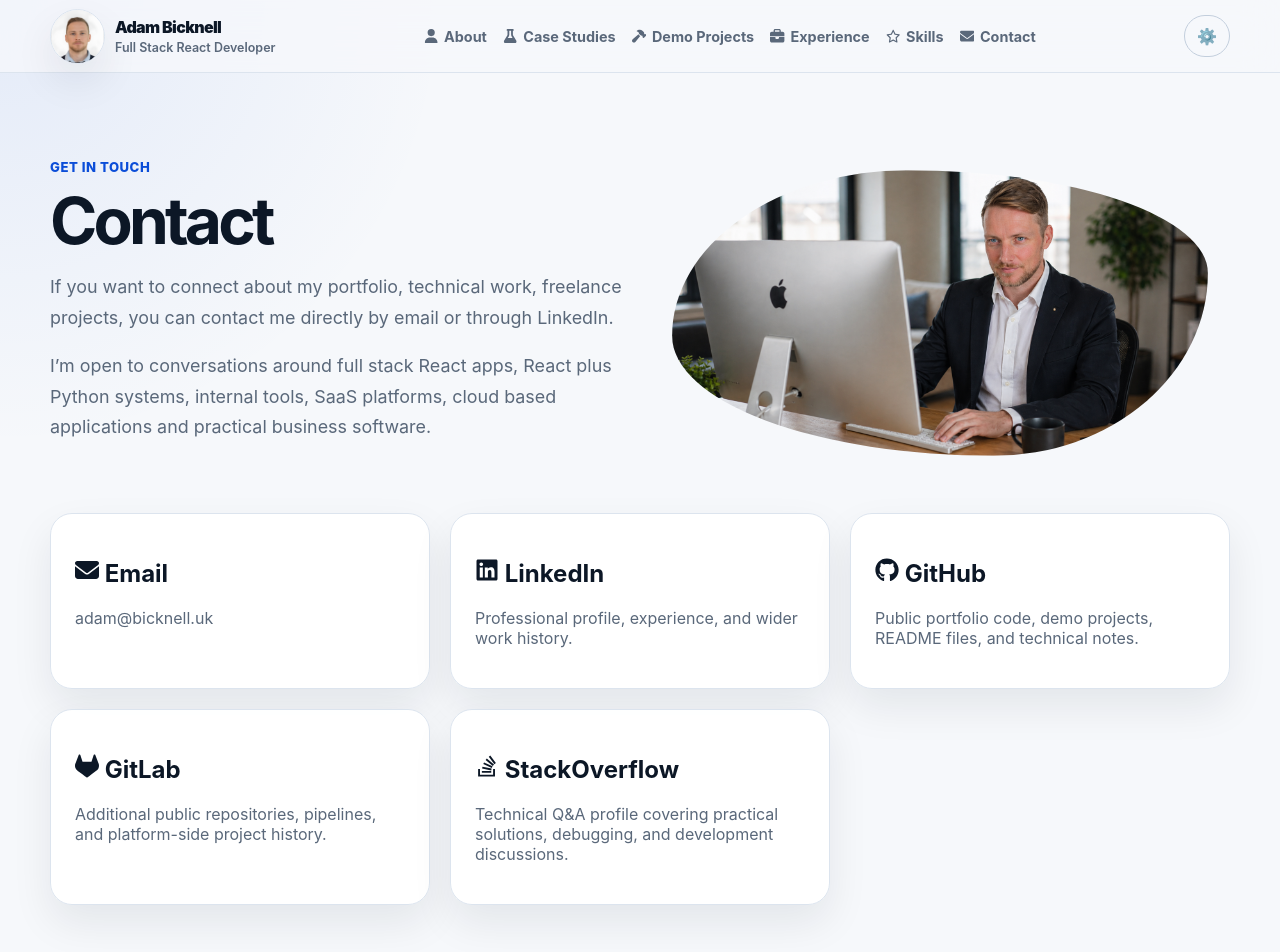
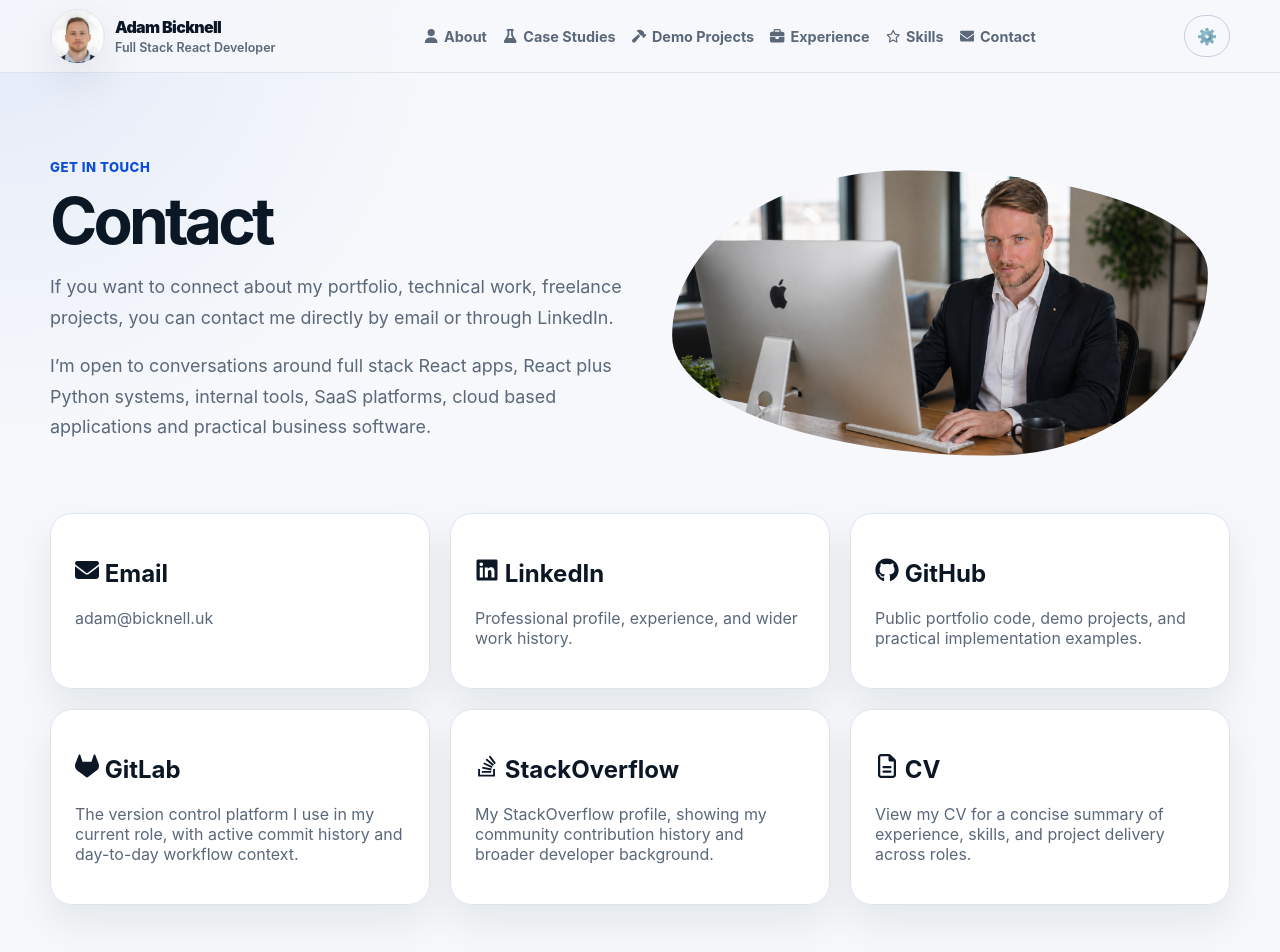
Before and after one commit to adambicknell/development-portfolio, a Next.js app: page /contact in a window 1280 px wide. Shown: the top 952 px of the page. Built offline with nearby package versions, Linux system fonts and the light colour scheme.

Commit message:
ADD: CV to contact page.

```diff
--- a/src/app/contact/page.tsx
+++ b/src/app/contact/page.tsx
@@ -1,4 +1,5 @@
 import Image from "next/image";
+import Link from "next/link";
 import { site } from "@/data/site";
 import { PortfolioLinksRow } from "@/components/PortfolioLinksRow";
 import {
@@ -6,6 +7,7 @@ import {
   FaGithub,
   FaGitlab,
   FaLinkedin,
+  FaRegFileLines,
   FaStackOverflow,
 } from "react-icons/fa6";
 
@@ -68,8 +70,7 @@ export default function Page() {
               <FaGithub aria-hidden="true" /> GitHub
             </h2>
             <p className="muted">
-              Public portfolio code, demo projects, README files, and technical
-              notes.
+              Public portfolio code, demo projects, and practical implementation examples.
             </p>
           </a>
 
@@ -78,8 +79,7 @@ export default function Page() {
               <FaGitlab aria-hidden="true" /> GitLab
             </h2>
             <p className="muted">
-              Additional public repositories, pipelines, and platform-side
-              project history.
+              The version control platform I use in my current role, with active commit history and day-to-day workflow context.
             </p>
           </a>
 
@@ -88,10 +88,18 @@ export default function Page() {
               <FaStackOverflow aria-hidden="true" /> StackOverflow
             </h2>
             <p className="muted">
-              Technical Q&A profile covering practical solutions, debugging, and
-              development discussions.
+              My StackOverflow profile, showing my community contribution history and broader developer background.
             </p>
           </a>
+
+          <Link className="card" href="/cv">
+            <h2>
+              <FaRegFileLines aria-hidden="true" /> CV
+            </h2>
+            <p className="muted">
+              View my CV for a concise summary of experience, skills, and project delivery across roles.
+            </p>
+          </Link>
         </div>
 
         <PortfolioLinksRow highlightCaseStudies />
```
Also changed, not shown: 1 other file (tests, documents, lock files or other folders).
